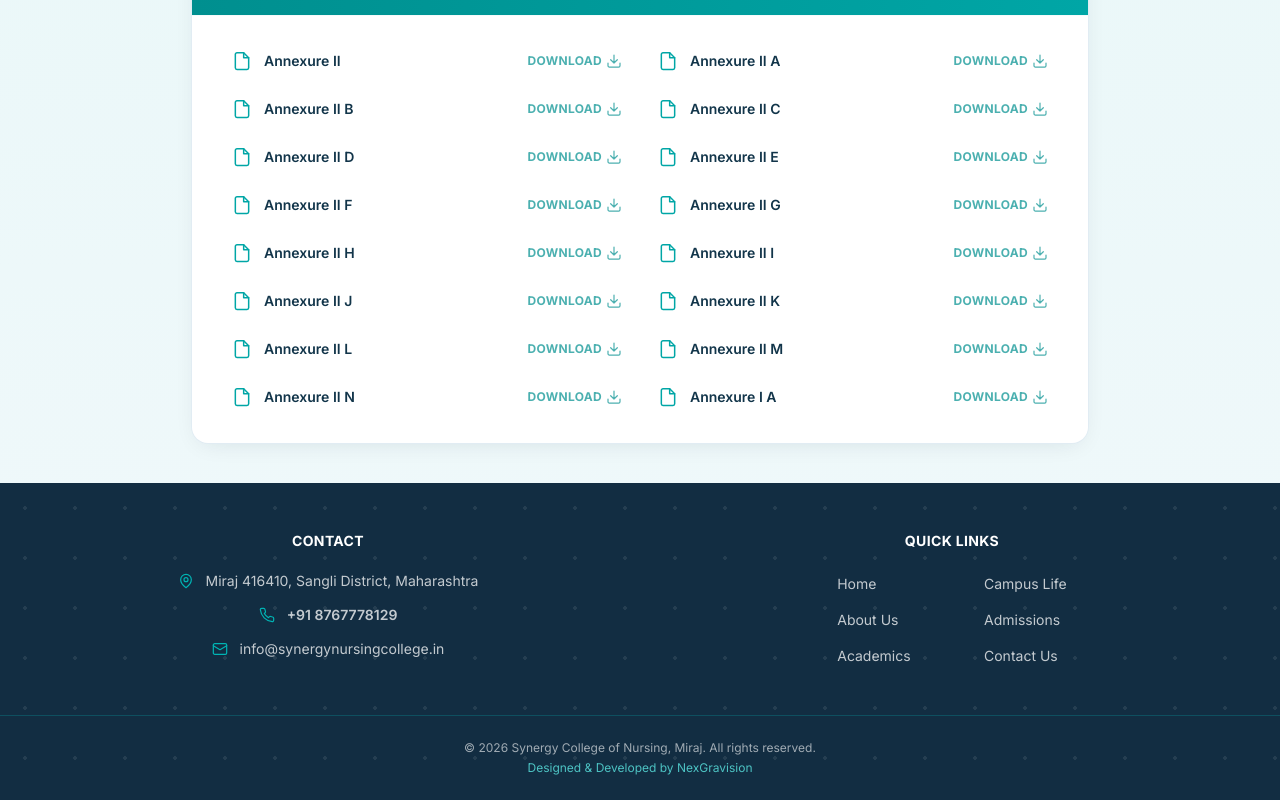
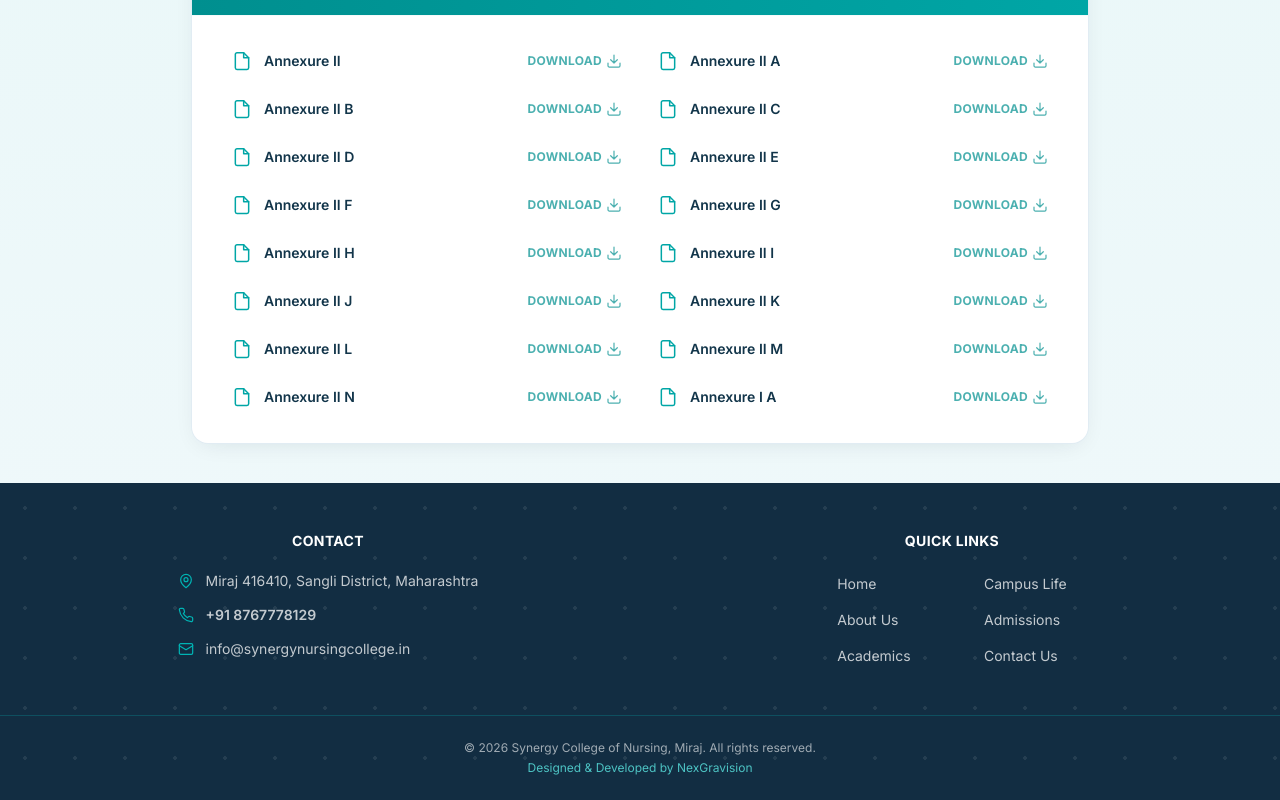
Before and after one commit to sayali2004-commit/synergynursingcollege, a React (Vite) app: page /#/mandate in a window 1280 px wide. Shown: the part 1023-1823 px from the top of the page. Built offline with nearby package versions, Linux system fonts and the light colour scheme.

Commit message:
Footer: center Contact heading, left-align contact details

```diff
--- a/src/components/Footer.jsx
+++ b/src/components/Footer.jsx
@@ -32,15 +32,15 @@ export default function Footer() {
           <div>
             <h3 className="font-display text-sm font-bold uppercase tracking-wide text-white">Contact</h3>
             <ul className="mt-5 space-y-3.5">
-              <li className="flex items-center justify-center gap-3">
+              <li className="flex items-center gap-3">
                 <Icon name="pin" className="h-4 w-4 shrink-0 text-brand-500" />
                 <span className="text-sm">Miraj 416410, Sangli District, Maharashtra</span>
               </li>
-              <li className="flex items-center justify-center gap-3">
+              <li className="flex items-center gap-3">
                 <Icon name="phone" className="h-4 w-4 shrink-0 text-brand-500" />
                 <a href="tel:+918767778129" className="text-sm font-semibold transition-colors hover:text-brand-300">+91 8767778129</a>
               </li>
-              <li className="flex items-center justify-center gap-3">
+              <li className="flex items-center gap-3">
                 <Icon name="mail" className="h-4 w-4 shrink-0 text-brand-500" />
                 <a href={`mailto:${COLLEGE.email}`} className="text-sm transition-colors hover:text-brand-300">{COLLEGE.email}</a>
               </li>
```
